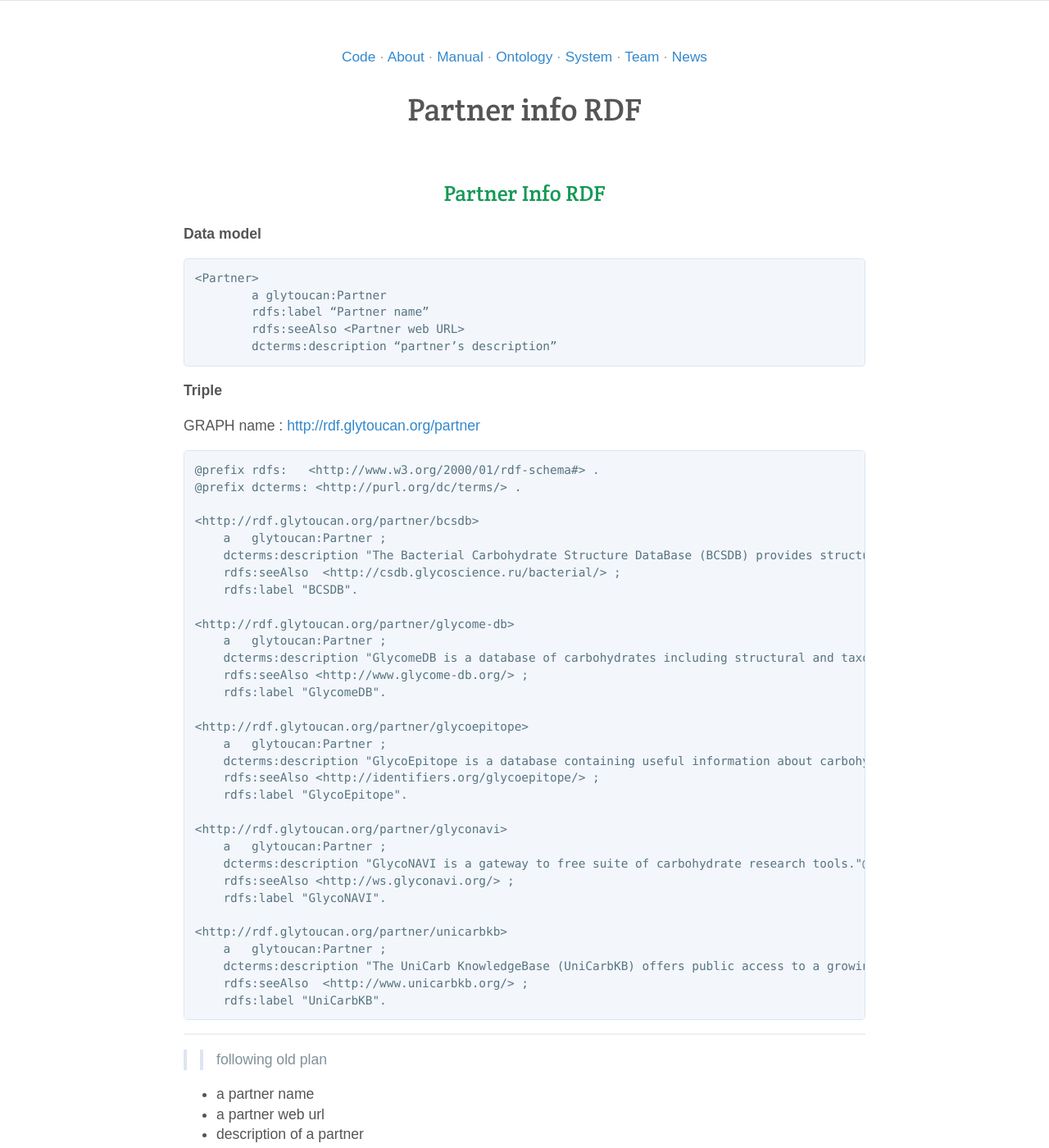
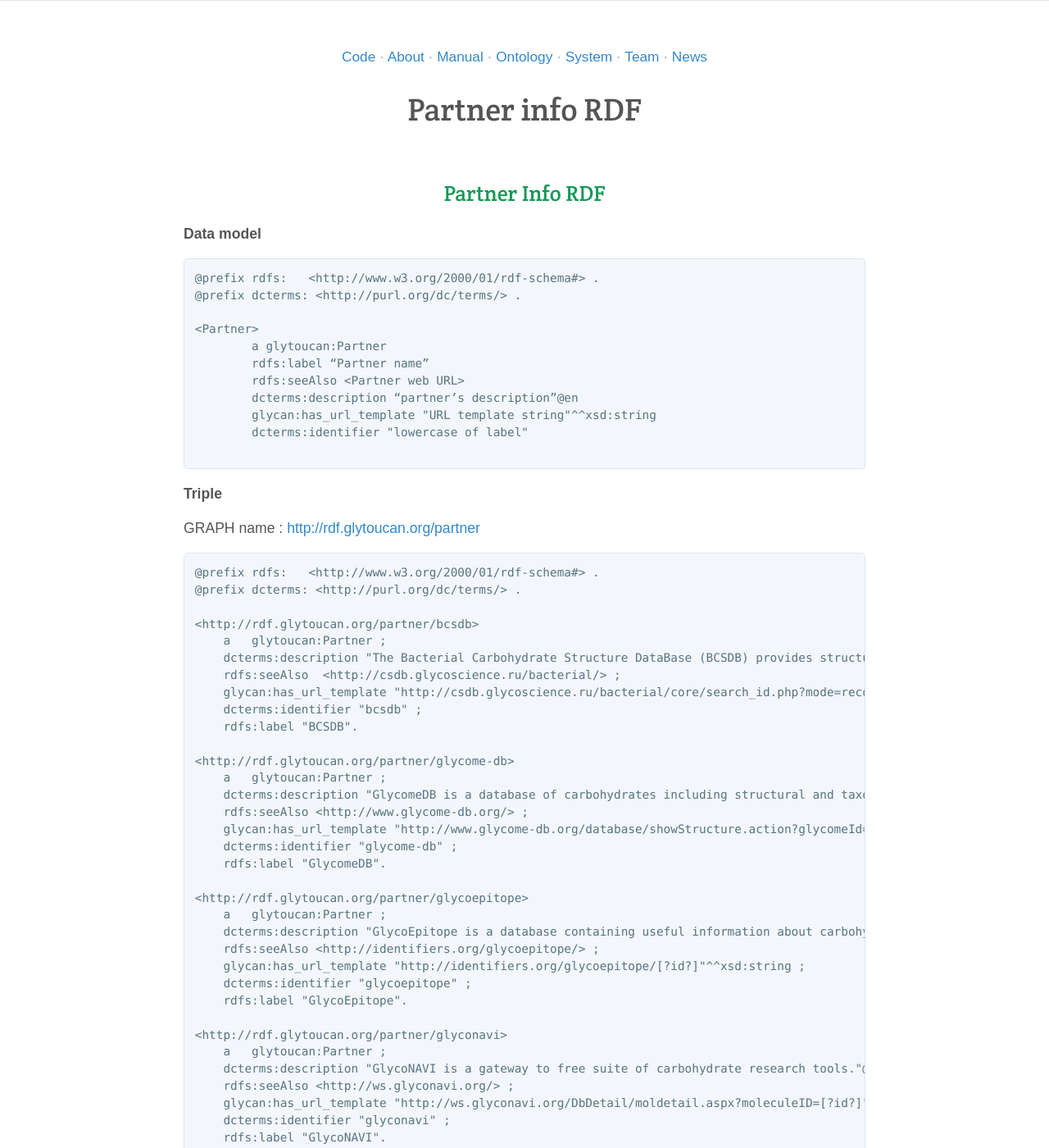
Before and after one commit to glytoucan/glytoucan, a Jekyll site: the page built from system/rdf/partnerInfoRdf.md, in a window 1280 px wide and 1400 px high. Shown: the whole window at 82% size. Built offline with Jekyll 4.4.1, drawn with Linux system fonts in a browser that asks for light colours; nearby versions of some CDN libraries; some of the changed text lies outside the part shown.

Commit message:
modified partner info RDF doc : add url template and ID

````diff
--- a/system/rdf/partnerInfoRdf.md
+++ b/system/rdf/partnerInfoRdf.md
@@ -11,11 +11,17 @@ layout: default
 **Data model**
 
 ```
+@prefix rdfs:   <http://www.w3.org/2000/01/rdf-schema#> .
+@prefix dcterms: <http://purl.org/dc/terms/> .
+
 <Partner>
 	a glytoucan:Partner
 	rdfs:label “Partner name”
 	rdfs:seeAlso <Partner web URL>
-	dcterms:description “partner’s description”
+	dcterms:description “partner’s description”@en
+	glycan:has_url_template "URL template string"^^xsd:string
+	dcterms:identifier "lowercase of label"
+
 ```
 
 
@@ -31,33 +37,50 @@ GRAPH name : <http://rdf.glytoucan.org/partner>
     a   glytoucan:Partner ;
     dcterms:description "The Bacterial Carbohydrate Structure DataBase (BCSDB) provides structural, bibliographic, taxonomic, NMR spectroscopic and other information on bacterial carbohydrates."@en ;
     rdfs:seeAlso  <http://csdb.glycoscience.ru/bacterial/> ;
+    glycan:has_url_template "http://csdb.glycoscience.ru/bacterial/core/search_id.php?mode=record&id_list=[?id?]"^^xsd:string ;
+    dcterms:identifier "bcsdb" ;
     rdfs:label "BCSDB".
 
 <http://rdf.glytoucan.org/partner/glycome-db>
     a   glytoucan:Partner ;
     dcterms:description "GlycomeDB is a database of carbohydrates including structural and taxonomic data."@en ;
     rdfs:seeAlso <http://www.glycome-db.org/> ;
+    glycan:has_url_template "http://www.glycome-db.org/database/showStructure.action?glycomeId=[?id?]"^^xsd:string ;
+    dcterms:identifier "glycome-db" ;
     rdfs:label "GlycomeDB".
 
 <http://rdf.glytoucan.org/partner/glycoepitope>
     a   glytoucan:Partner ;
     dcterms:description "GlycoEpitope is a database containing useful information about carbohydrate antigens (glyco-epitopes) and the antibodies (polyclonal or monoclonal) that can be used to analyze their expression."@en ;
     rdfs:seeAlso <http://identifiers.org/glycoepitope/> ;
+    glycan:has_url_template "http://identifiers.org/glycoepitope/[?id?]"^^xsd:string ;
+    dcterms:identifier "glycoepitope" ;
     rdfs:label "GlycoEpitope".
 
 <http://rdf.glytoucan.org/partner/glyconavi>
     a   glytoucan:Partner ;
     dcterms:description "GlycoNAVI is a gateway to free suite of carbohydrate research tools."@en ;
     rdfs:seeAlso <http://ws.glyconavi.org/> ;
+    glycan:has_url_template "http://ws.glyconavi.org/DbDetail/moldetail.aspx?moleculeID=[?id?]"^^xsd:string ;
+    dcterms:identifier "glyconavi" ;
     rdfs:label "GlycoNAVI".
 
 <http://rdf.glytoucan.org/partner/unicarbkb>
     a   glytoucan:Partner ;
     dcterms:description "The UniCarb KnowledgeBase (UniCarbKB) offers public access to a growing, curated database of information on the glycan structures of glycoproteins."@en ;
     rdfs:seeAlso  <http://www.unicarbkb.org/> ;
+    glycan:has_url_template "http://www.unicarbkb.org/structure/[?id?]"^^xsd:string ;
+    dcterms:identifier "unicarbkb" ;
     rdfs:label "UniCarbKB".
+
+<http://rdf.glytoucan.org/partner/unicarb-db>
+    a   glytoucan:Partner ;
+    dcterms:description " UniCarb-DB is a platform for presenting glycan structures and fragment data characterised by LC-MS/MS strategies."@en ;
+    rdfs:seeAlso  <http://unicarb-db.biomedicine.gu.se/> ;
+    glycan:has_url_template "http://unicarb-db.biomedicine.gu.se/msData/[?id?]"^^xsd:string ;
+    dcterms:identifier "unicarb-db" ;
+    rdfs:label "UniCarb-DB".
 ```
-
 
 
 
````
